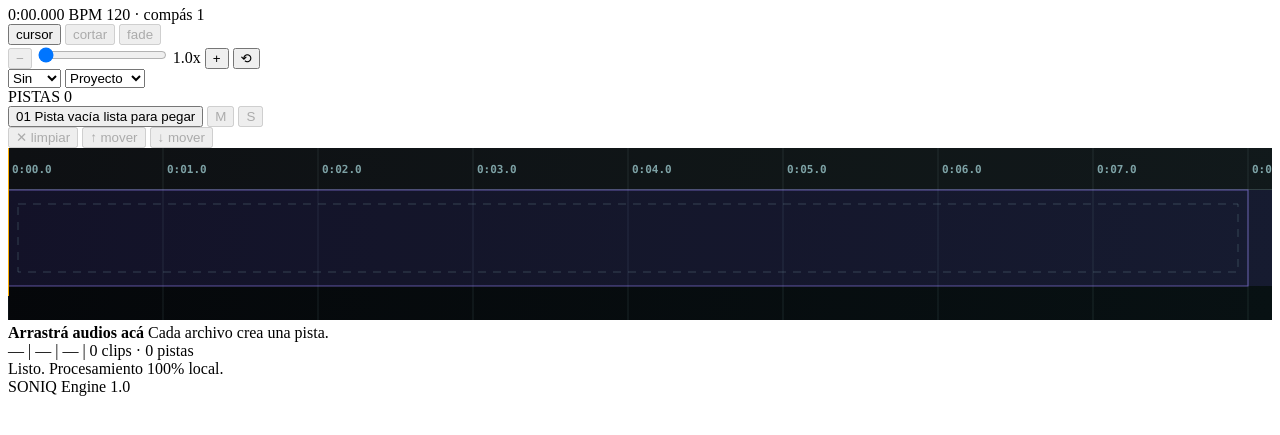
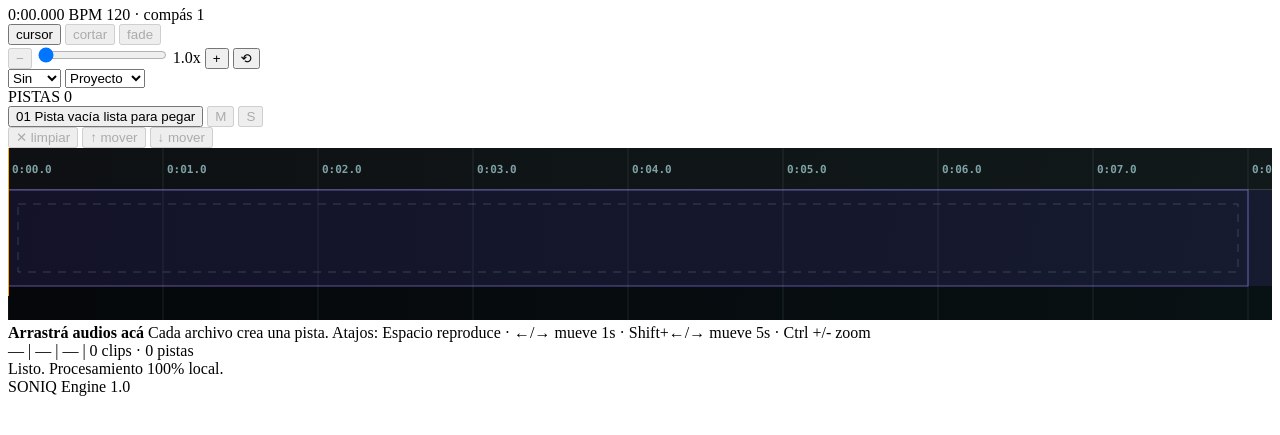
Before and after one commit to maza13/audio-edit, a website with bundled scripts: page index.html in a window 1280 px wide. Shown: the part 127-562 px from the top of the page. Built offline with nearby package versions, Linux system fonts and the light colour scheme.

Commit message:
cycle 7: surface editor shortcuts

```diff
--- a/index.html
+++ b/index.html
@@ -8,10 +8,10 @@
       content="Audio Stitch une audios localmente en tu navegador y exporta WAV."
     />
     <title>Audio Stitch | Unir audios localmente</title>
-    <link rel="stylesheet" href="./src/styles.css?v=20260504-cycle6b" />
+    <link rel="stylesheet" href="./src/styles.css?v=20260504-cycle7" />
   </head>
   <body>
     <div id="app"></div>
-    <script type="module" src="./src/main.js?v=20260504-cycle6b"></script>
+    <script type="module" src="./src/main.js?v=20260504-cycle7"></script>
   </body>
 </html>
--- a/src/components/SoniqWorkspace.js
+++ b/src/components/SoniqWorkspace.js
@@ -111,6 +111,7 @@ export function SoniqWorkspace(props) {
             <div class="drop-overlay" data-testid="drop-zone">
               <strong>Arrastrá audios acá</strong>
               <span>Cada archivo crea una pista.</span>
+              <span class="drop-shortcuts">Atajos: Espacio reproduce · ←/→ mueve 1s · Shift+←/→ mueve 5s · Ctrl +/- zoom</span>
             </div>
           `}
         </div>
--- a/src/main.js
+++ b/src/main.js
@@ -1,4 +1,4 @@
-import { createApp } from "./app/App.js?v=20260504-cycle6b";
+import { createApp } from "./app/App.js?v=20260504-cycle7";
 
 const root = document.querySelector("#app");
 
--- a/src/styles.css
+++ b/src/styles.css
@@ -684,6 +684,14 @@ button:disabled, select:disabled { cursor: not-allowed; opacity: 0.45; }
   font-size: 0.82rem;
 }
 
+.drop-overlay .drop-shortcuts {
+  max-width: min(680px, 80vw);
+  margin-top: 8px;
+  color: rgba(155, 168, 183, 0.78);
+  font-size: 0.72rem;
+  line-height: 1.45;
+}
+
 /* === Status Bar === */
 .soniq-statusbar {
   display: flex;
```
Also changed, not shown: src/app/App.js (+16 -16 lines).
